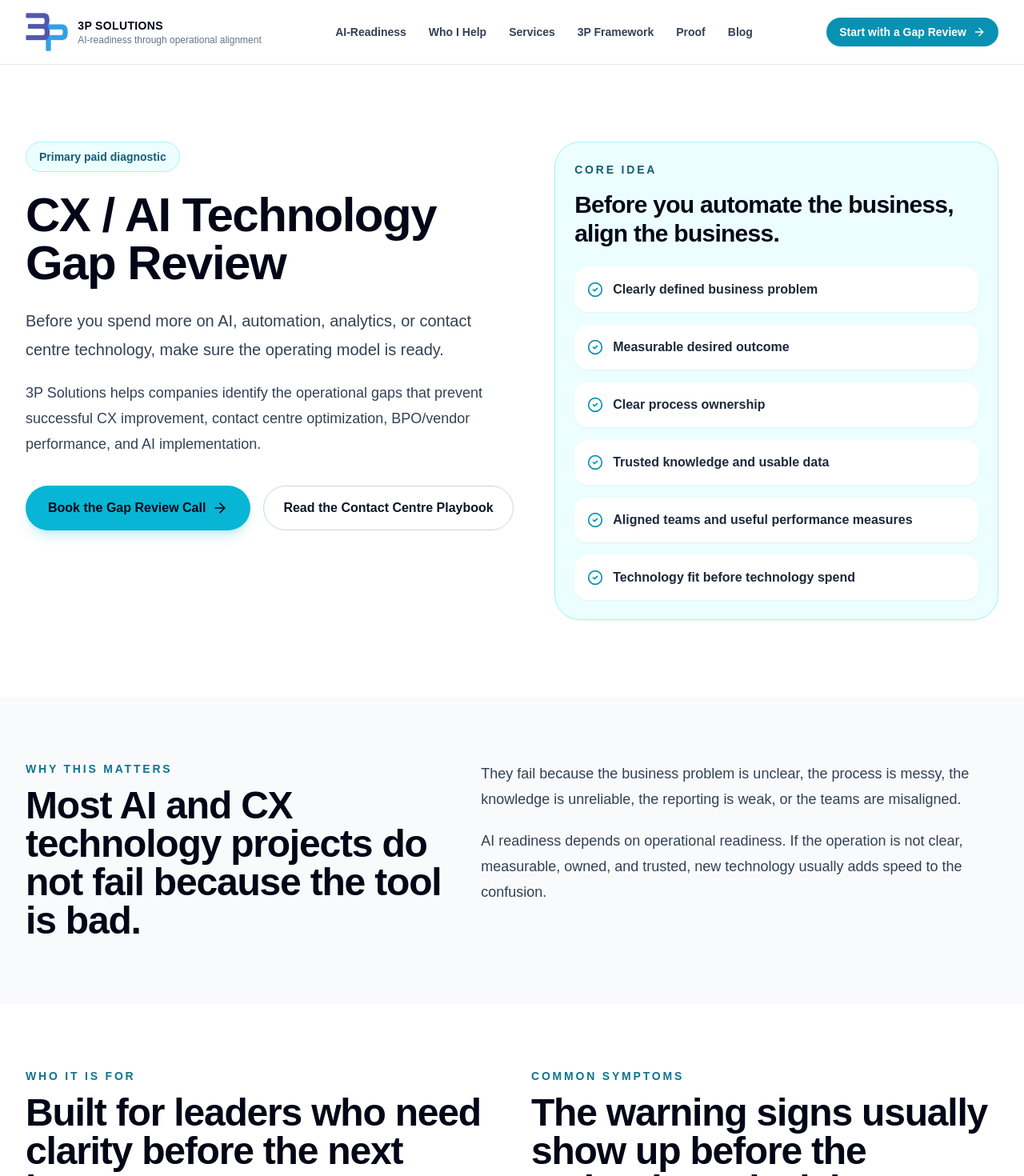
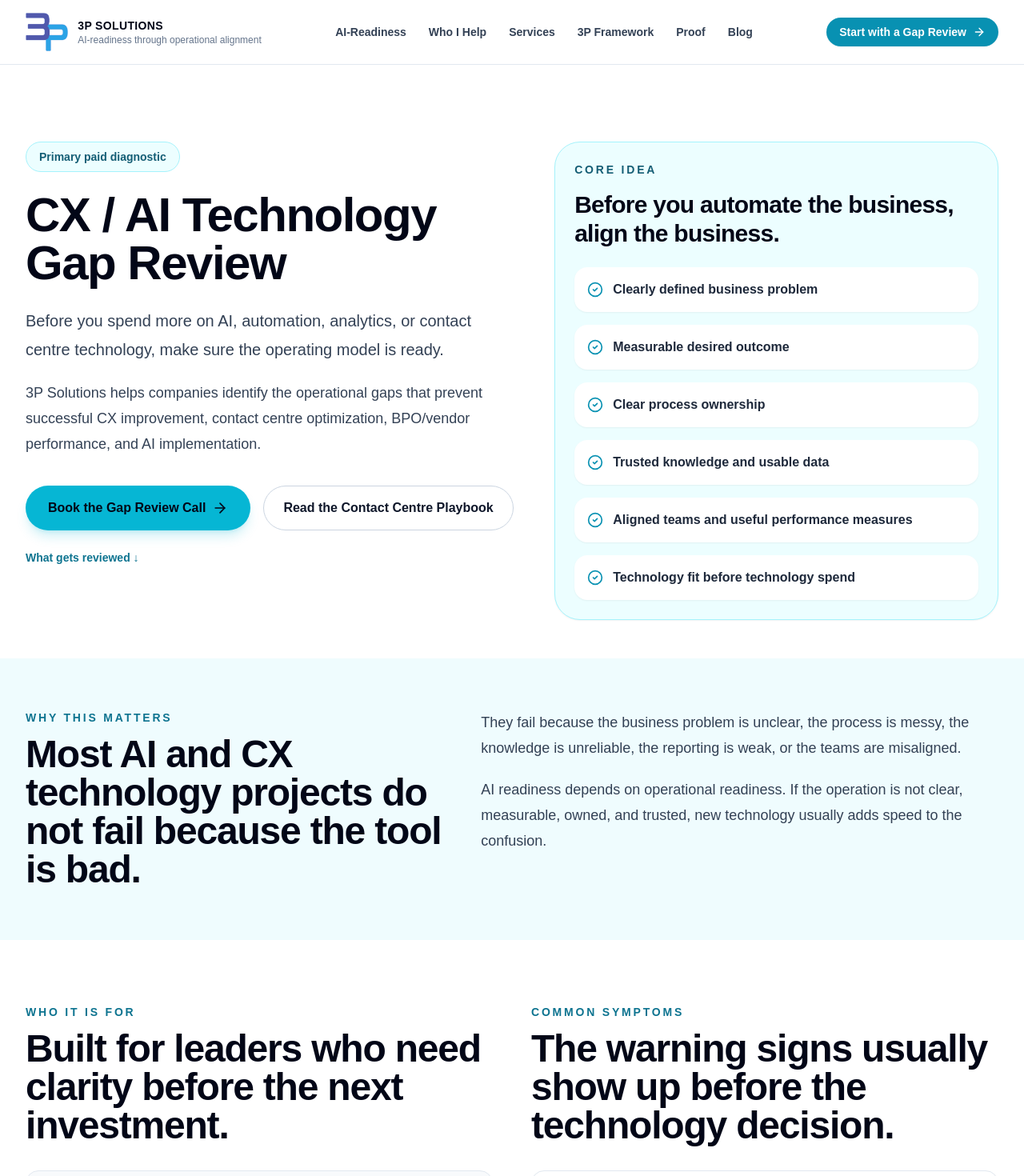
Before and after one commit to brent-prog/3pwebsite, a Next.js app: page /cx-ai-technology-gap-review in a window 1280 px wide. Shown: the top 1470 px of the page at 80% size. Built offline with nearby package versions, Linux system fonts and the light colour scheme.

Commit message:
Fix offer page false bottom cue

```diff
--- a/app/cx-ai-technology-gap-review/page.tsx
+++ b/app/cx-ai-technology-gap-review/page.tsx
@@ -95,7 +95,7 @@ export default function CxAiTechnologyGapReviewPage() {
       <SiteHeader />
 
       <section className="bg-white">
-        <div className="mx-auto grid max-w-7xl gap-12 px-5 py-20 lg:grid-cols-[1.05fr_0.95fr] lg:px-8 lg:py-24">
+        <div className="mx-auto grid max-w-7xl gap-12 px-5 pt-20 pb-10 lg:grid-cols-[1.05fr_0.95fr] lg:px-8 lg:pt-24 lg:pb-12">
           <div>
             <p className="inline-flex rounded-full border border-cyan-200 bg-cyan-50 px-4 py-2 text-sm font-black text-cyan-800">
               Primary paid diagnostic
@@ -125,6 +125,12 @@ export default function CxAiTechnologyGapReviewPage() {
                 Read the Contact Centre Playbook
               </Link>
             </div>
+            <Link
+              href="#what-gets-reviewed"
+              className="mt-6 inline-flex text-sm font-black text-cyan-700 transition hover:text-cyan-900"
+            >
+              What gets reviewed ↓
+            </Link>
           </div>
 
           <div className="rounded-[2rem] border border-cyan-200 bg-cyan-50 p-6 shadow-sm">
@@ -151,7 +157,8 @@ export default function CxAiTechnologyGapReviewPage() {
         </div>
       </section>
 
-      <section className="mx-auto max-w-7xl px-5 py-20 lg:px-8">
+      <section className="bg-cyan-50/70 py-14 lg:py-16">
+        <div className="mx-auto max-w-7xl px-5 lg:px-8">
           <div className="grid gap-10 lg:grid-cols-[0.9fr_1.1fr]">
             <div>
               <p className="text-sm font-black uppercase tracking-[0.2em] text-cyan-700">Why this matters</p>
@@ -166,6 +173,7 @@ export default function CxAiTechnologyGapReviewPage() {
               <p className="mt-5">
                 AI readiness depends on operational readiness. If the operation is not clear, measurable, owned, and trusted, new technology usually adds speed to the confusion.
               </p>
+            </div>
           </div>
         </div>
       </section>
@@ -199,7 +207,7 @@ export default function CxAiTechnologyGapReviewPage() {
         </div>
       </section>
 
-      <section className="mx-auto max-w-7xl px-5 py-20 lg:px-8">
+      <section id="what-gets-reviewed" className="mx-auto max-w-7xl scroll-mt-24 px-5 py-20 lg:px-8">
         <div className="max-w-3xl">
           <p className="text-sm font-black uppercase tracking-[0.2em] text-cyan-700">What gets reviewed</p>
           <h2 className="mt-3 text-3xl font-black tracking-tight md:text-5xl">
```
Lines whose indentation alone changed are shown as unchanged.
